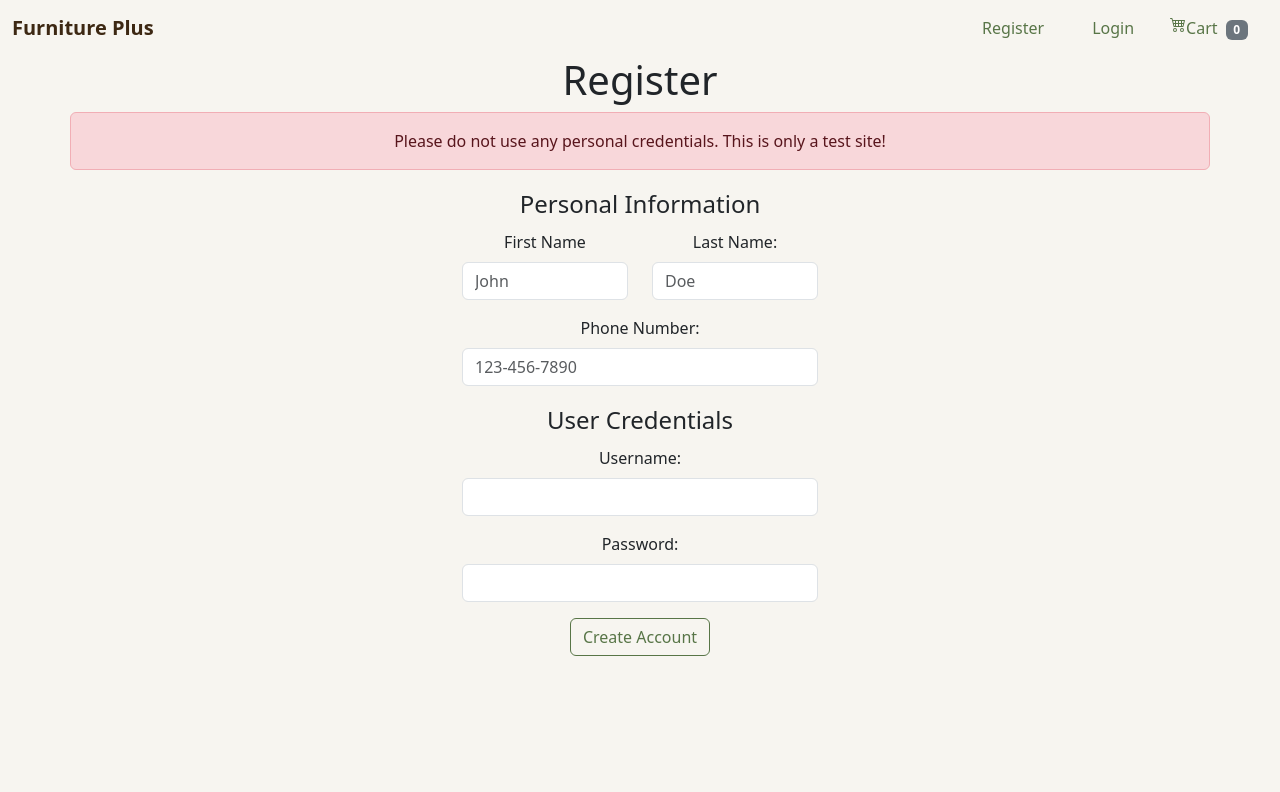
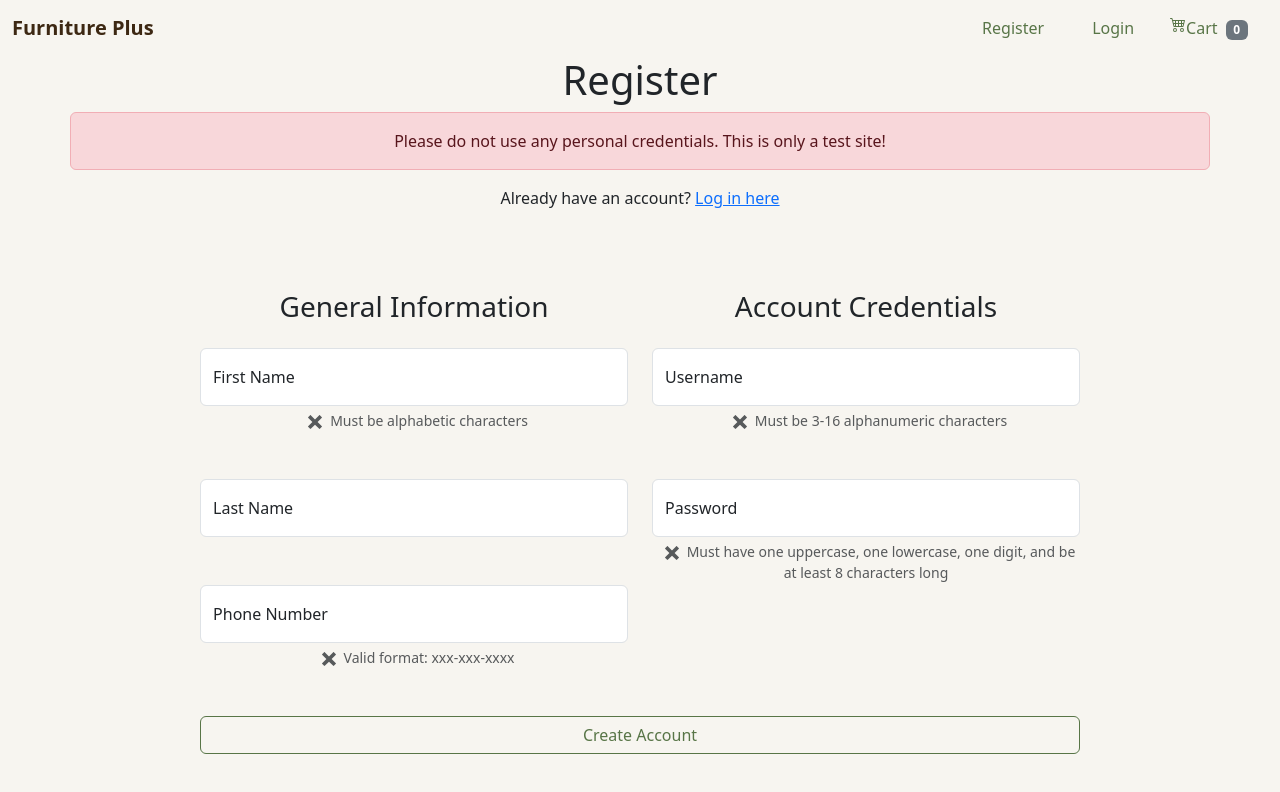
Before and after one commit to albertzeap/furniture-hub-ecommerce, a React (Create React App) app: page /register in a window 1280 px wide. Shown: the top 792 px of the page. Built offline with nearby package versions, Linux system fonts and the light colour scheme; no server answers.

Commit message:
Add form validation for register page

```diff
--- a/src/components/Login.js
+++ b/src/components/Login.js
@@ -5,6 +5,7 @@ import { login } from "../redux/userSlice";
 import { useSelector, useDispatch } from 'react-redux'
 
 import { supabase } from "../apis/supabaseApi";
+import { Input } from "./form/Input";
 
 
 
@@ -17,6 +18,7 @@ export const Login = () => {
     const activeUser = useSelector((state) => state.user);
     const dispatch = useDispatch();
     const navigate = useNavigate();
+    const [showPassword, setShowPassword] = useState(false);
 
     useEffect(() => {
 
@@ -65,12 +67,14 @@ export const Login = () => {
     return(
         <section>
             <div className="container text-center">
-                <div className="row align-items-center">
+
                     <h1 className="pb-4">Login</h1>
-                    <div className="col">
+                    <p className="pb-3">Don't have an account? <Link to="/register">Sign up here</Link></p>
 
-                    </div>
-                    <div className="col">
+
+
+                    <div className="m-auto w-50">
+
 
                         {activeUser.userId !== 0 ?
                             <div>
@@ -78,28 +82,32 @@ export const Login = () => {
                                 <Link to="/" className="btn btn-outline-primary">Browse Products</Link>
                             </div> :
 
-                            <form name="logForm" onSubmit={handleLogin}>
+                        <form name="logForm" onSubmit={handleLogin}>
 
-                                <div className="mb-3">
-                                        <label className="form-label" htmlFor="username">Username</label>
-                                        <input className="form-control" type="text" id="username" name="username" required/><br/>
-                                </div>
+                                <Input
+                                    label="Username"
+                                    id="username"
+                                    type="text"
+                                    placeholder="Username"
+                                    formText=""
+                                    isFormText={false}
+                                    />
+                                <Input
+                                    label="Password"
+                                    id="password"
+                                    type={showPassword ? "text" : "password"}
+                                    placeholder="Password"
+                                    formText=""
+                                    isFormText={false}
 
-                                <div className="mb-3">
-                                    <label className="form-label" htmlFor="password">Password</label>
-                                    <input className="form-control" type="password" id="password" name="password" required/><br/>
-                                </div>
+                                    />
 
-                                <input id="loginButton" className="btn btn-outline-primary" type="submit" value="Login"/>
+                                <input id="loginButton" className="btn btn-outline-primary w-100" type="submit" value="Login"/>
                             </form>
                         }
+                    </div>
 
-                    </div>
-                    <div className="col">
-
-                    </div>
                 </div>
-            </div>
         </section>
     );
 }
--- a/src/components/Orders.js
+++ b/src/components/Orders.js
@@ -21,7 +21,7 @@ export const Orders = () => {
 
     useEffect(() => {
 
-        checkIsValid();
+        // checkIsValid();
         getOrderByUserId();
 
     }, [activeUser.userId])
--- a/src/components/Register.js
+++ b/src/components/Register.js
@@ -1,7 +1,18 @@
-import React from "react";
+import React, { useState } from "react";
 import { supabase } from "../apis/supabaseApi";
+import { Link } from "react-router-dom";
+import { Input } from "./form/Input";
 
 export const Register = () => {
+
+
+    const USERNAME_REGEX = /^[a-zA-Z0-9_\-]{3,16}$/;
+    const PASSWORD_REGEX = /^(?=.*[a-z])(?=.*[A-Z])(?=.*\d)[a-zA-Z\d]{8,}$/;
+    const FNAME_REGEX = /[A-Za-z]+/
+    const PNUMBER_REGEX = /[0-9]{3}-[0-9]{3}-[0-9]{4}/;
+
+
+    const [showPassword, setShowPassword] = useState(false);
 
 
     const handleRegister = (e) => {
@@ -62,58 +73,82 @@ export const Register = () => {
         <div className="alert alert-danger" role="alert">
             Please do not use any personal credentials. This is only a test site!
         </div>
-        <div className="col">
+        <p className="pb-3">Already have an account? <Link to="/login">Log in here</Link></p>
 
-            </div>
-            <div className="col">
-                <form name="regform" method="post" onSubmit={handleRegister}>
+            <div className="d-flex justify-content-center">
+                <form className="reg-form p-5" name="regform" method="post" onSubmit={handleRegister}>
 
-                    <fieldset>
-                        <legend>Personal Information</legend>
+                    <div className="row">
 
-                        <div className="row">
-                            <div className="col">
-                                <div className="mb-3">
-                                    <label className="form-label" htmlFor="fname">First Name</label>
-                                    <input className="form-control" type="text" id="fname" name="fname" pattern="[aA-zZ]+" placeholder="John" />
-                                </div>
-                            </div>
-                            <div className="col">
-                                <div className="mb-3">
-                                    <label className="form-label" htmlFor="lname">Last Name:</label>
-                                    <input className="form-control" type="text" id="lname" name="lname" pattern="[aA-zZ]+" placeholder="Doe" />
-                                </div>
-                            </div>
+                        <div className="col">
+                            <h2 className="pb-3 fs-3">General Information</h2>
+                            <Input
+                                label="First Name"
+                                id="fname"
+                                type="text"
+                                placeholder="First Name"
+                                isFormText={true}
+                                formText="Must be alphabetic characters"
+                                pattern="[A-Za-z]+"
+                                regex={FNAME_REGEX}
+                            />
+
+                            <Input
+                                label="Last Name"
+                                id="lname"
+                                type="text"
+                                placeholder="Last Name"
+                                isFormText={false}
+                                formText=""
+                            />
+                            <Input
+                                label="Phone Number"
+                                id="phoneNumber"
+                                type="tel"
+                                placeholder="First Name"
+                                isFormText={true}
+                                formText="Valid format: xxx-xxx-xxxx"
+                                pattern="[0-9]{3}-[0-9]{3}-[0-9]{4}"
+                                regex={PNUMBER_REGEX}
+                            />
+
                         </div>
 
-                         <div className="mb-3">
-                             <label className="form-label" htmlFor="phoneNumber">Phone Number: </label>
-                             <input className="form-control" type="tel" id="phoneNumber" name="phoneNumber" pattern="[0-9]{3}-[0-9]{3}-[0-9]{4}" placeholder="123-456-7890" />
+                        <div className="col">
+
+                        <h1 className="pb-3 fs-3">Account Credentials</h1>
+
+                            <Input
+                                label="Username"
+                                id="username"
+                                type="text"
+                                placeholder="Username"
+                                formText="Must be 3-16 alphanumeric characters"
+                                isFormText={true}
+                                pattern="^[a-zA-Z0-9_\-]{3,16}$"
+                                regex={USERNAME_REGEX}
+                            />
+                            <Input
+                                label="Password"
+                                id="password"
+                                type={showPassword ? "text" : "password"}
+                                placeholder="Password"
+                                formText="Must have one uppercase, one lowercase, one digit, and be at least 8 characters long"
+                                isFormText={true}
+                                pattern="^(?=.*[a-z])(?=.*[A-Z])(?=.*\d)[a-zA-Z\d]{8,}$"
+                                regex={PASSWORD_REGEX}
+                            />
                         </div>
 
-                    </fieldset>
-                    <fieldset>
-                        <legend>User Credentials</legend>
-                        <div className="mb-3">
-                            <label className="form-label" htmlFor="username">Username:</label>
-                            <input className="form-control" type="text" id="username" name="username" required />
-                        </div>
-
-                        <div className="mb-3">
-                            <label className="form-label" htmlFor="password">Password: </label>
-                            <input className="form-control" type="password" id="password" name="password" required />
-                        </div>
-                    </fieldset>
+                    </div>
 
                     <div className="mb-3">
-                        <input id="registerButton" className="btn btn-outline-primary" type="submit" value="Create Account" />
+                        <input id="registerButton" className="btn btn-outline-primary w-100" type="submit" value="Create Account" />
                     </div>
                 </form>
             </div>
-            <div className="col">
 
-            </div>
-            </div>
+        </div>
     </div>
         </section>
     );
--- /dev/null
+++ b/src/components/form/Input.js
@@ -0,0 +1,57 @@
+import React, { useState } from 'react'
+
+import {AiFillCheckCircle} from 'react-icons/ai'
+import {ImCross} from 'react-icons/im'
+
+export const Input = ({label, id, type, placeholder, isFormText, formText, pattern, regex}) => {
+
+  const [isValid, setIsValid] = useState(false);
+
+
+  const FormText = () => {
+    if(isFormText){
+      return (
+        <div className="form-text">
+          <span className="px-2">{isValid ? <AiFillCheckCircle/> : <ImCross/>}</span>
+          {formText}
+        </div>
+      )
+    }
+
+    return;
+  }
+
+  const handleChange = (e) => {
+
+    if(regex){
+      if(regex.test(e.target.value)){
+        setIsValid(true);
+      } else{
+        setIsValid(false);
+      }
+    }
+
+
+
+  }
+
+  return (
+    <div className="form-floating mb-5">
+        <input
+          className="form-control"
+          id={id}
+          type={type}
+          name={id}
+          placeholder={placeholder}
+          pattern={pattern}
+          onChange={handleChange}
+          required
+        />
+
+        <label className="form-label" htmlFor={id}>
+          {label}
+        </label>
+        <FormText/>
+    </div>
+  )
+}
--- a/src/styles/theme.css
+++ b/src/styles/theme.css
@@ -80,6 +80,15 @@
   border: none;
 }
 
+/* Register Form */
+.reg-form{
+  border-radius: 2rem;
+}
+
+/* Login Form */
+.form-container{
+  width: 100%;
+}
 
 /* Search Bar */
 .search-box{
```
